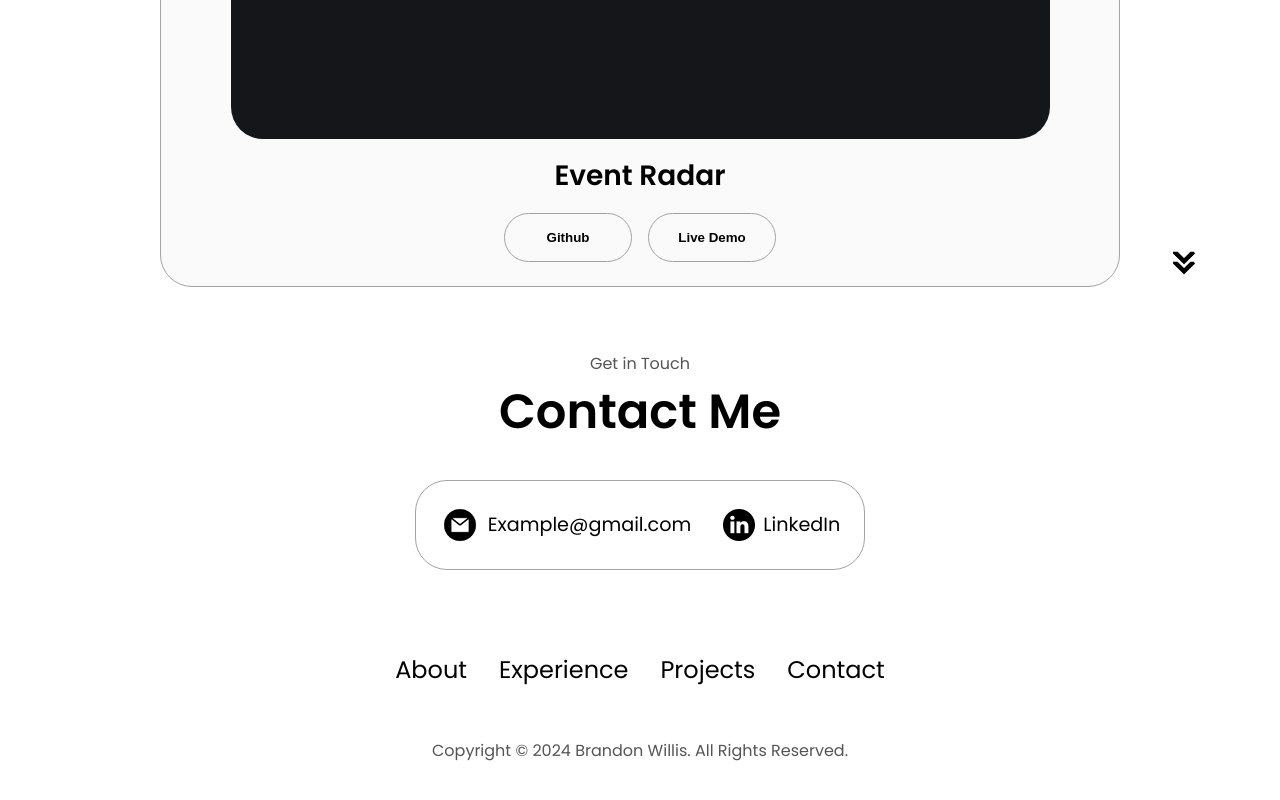
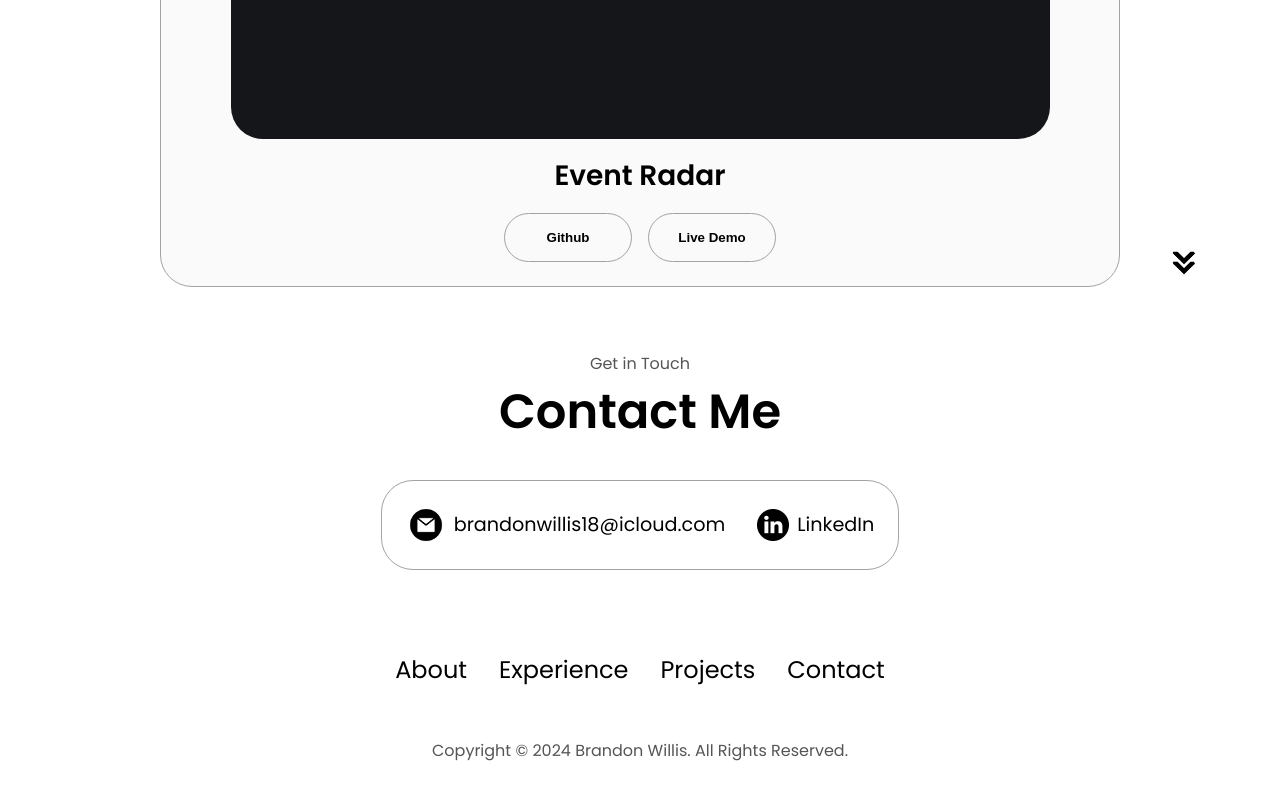
Before and after one commit to brandon6ix/coding-portfolio, a plain HTML site: page index.html in a window 1280 px wide. Shown: the part 3272-4072 px from the top of the page. Drawn offline with Linux system fonts and the light colour scheme.

Commit message:
added my email in the contact section

```diff
--- a/index.html
+++ b/index.html
@@ -286,7 +286,7 @@
             alt="Email icon"
             class="icon contact-icon email-icon"
           />
-          <p><a href="mailto:examplemail@gmail.com">Example@gmail.com</a></p>
+          <p><a href="mailto:brandonwillis18@icloud.com">brandonwillis18@icloud.com</a></p>
         </div>
         <div class="contact-info-container">
           <img
```
